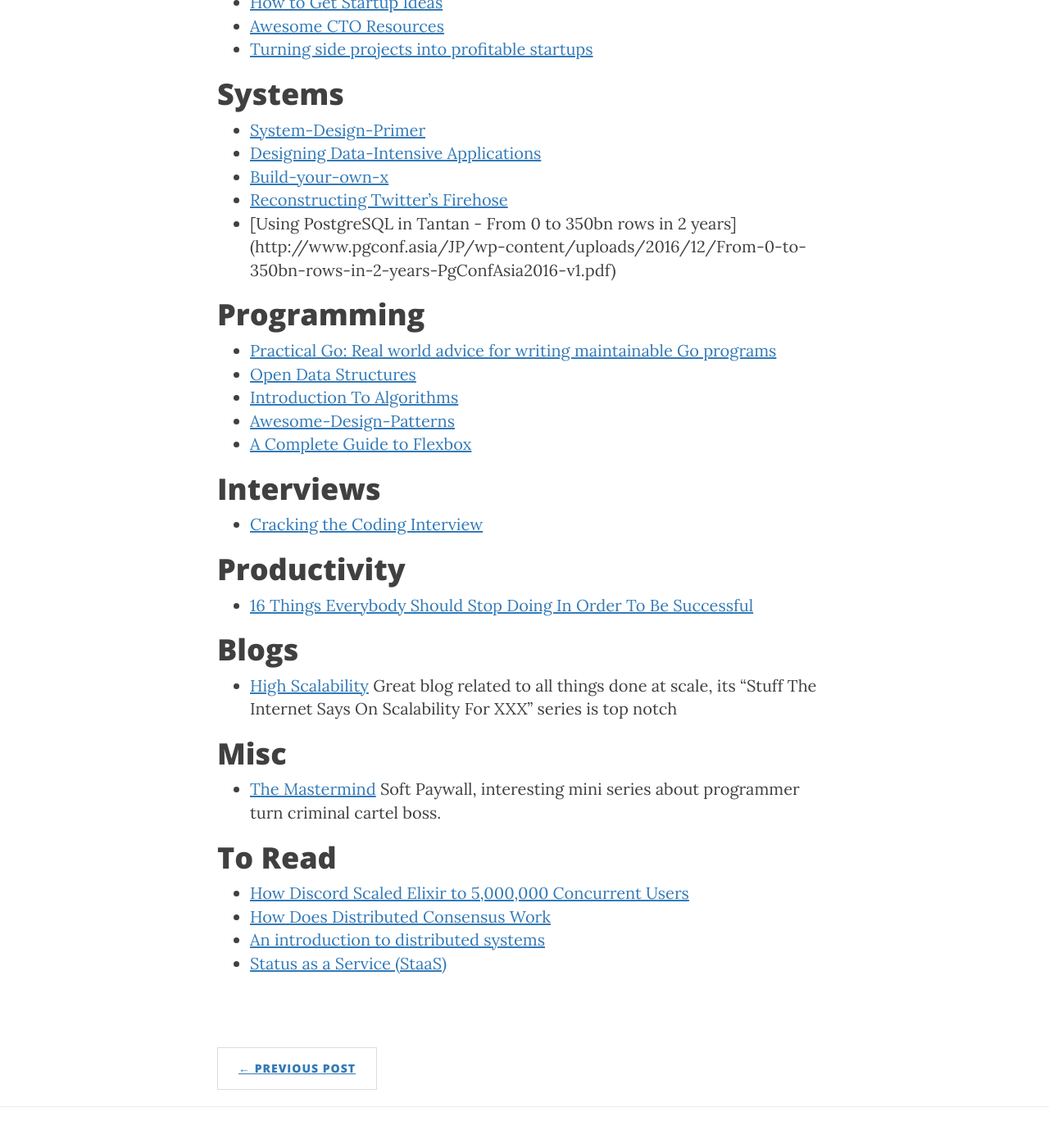
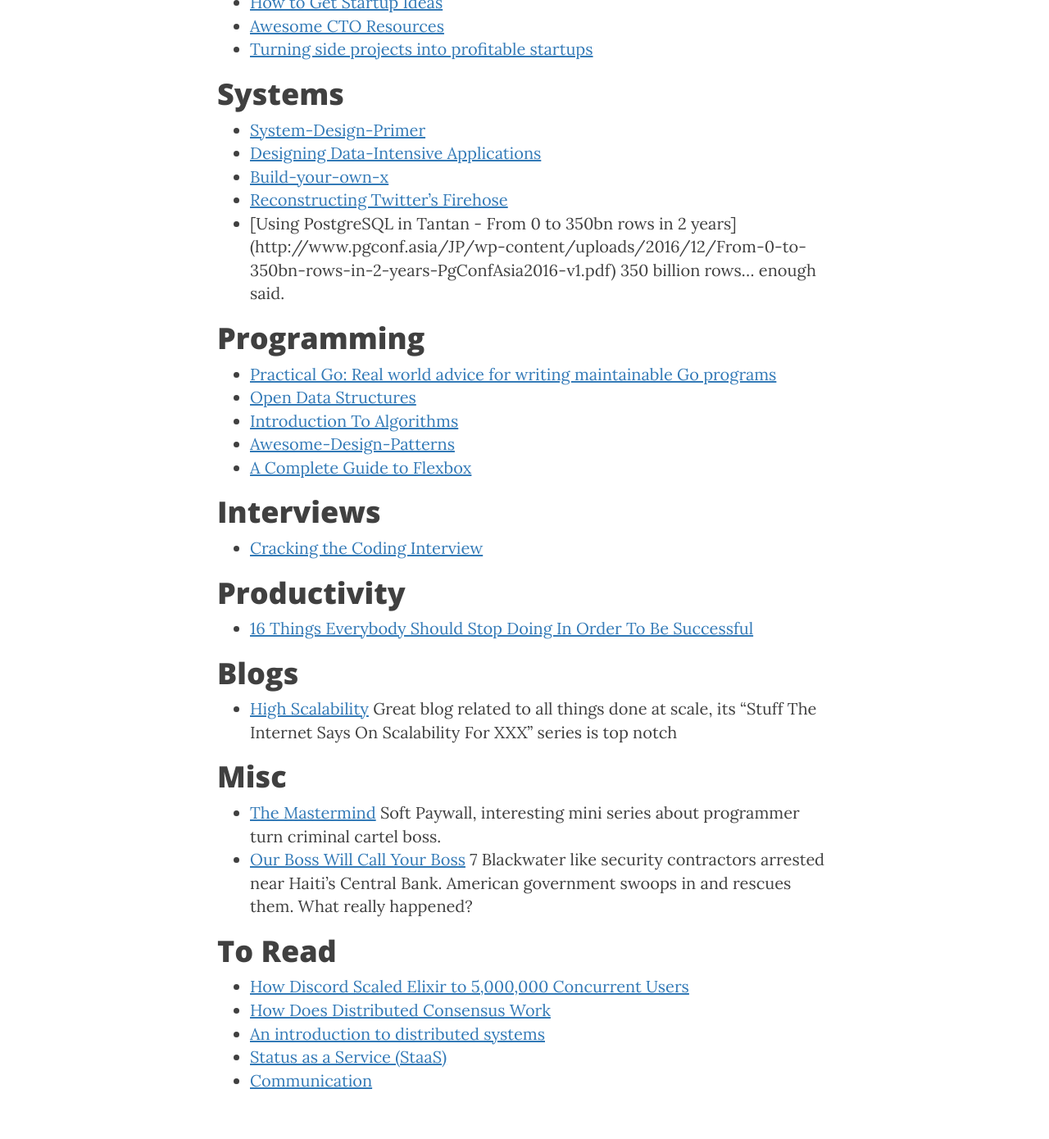
Before and after one commit to kwojcicki/kwojcicki.github.io, a Jekyll site: the page built from _posts/2019-02-27-READING-LIST.md, in a window 1280 px wide and 1400 px high, scrolled down 797 px. Shown: the top 1390 px of the window at 82% size. Built offline with Jekyll 4.4.1, drawn with Linux system fonts in a browser that asks for light colours; nearby versions of some CDN libraries.

Commit message:
updated list

```diff
--- a/_posts/2019-02-27-READING-LIST.md
+++ b/_posts/2019-02-27-READING-LIST.md
@@ -25,7 +25,7 @@
 * [Designing Data-Intensive Applications](http://puhonua.com/docs/DDIA.pdf)
 * [Build-your-own-x](https://github.com/danistefanovic/build-your-own-x)
 * [Reconstructing Twitter's Firehose](https://docs.google.com/document/d/1xVrPoNutyqTdQ04DXBEZW4ZW4A5RAQW2he7qIpTmG-M/preview)
-* [Using PostgreSQL in Tantan - From 0 to 350bn rows in 2 years] (http://www.pgconf.asia/JP/wp-content/uploads/2016/12/From-0-to-350bn-rows-in-2-years-PgConfAsia2016-v1.pdf)
+* [Using PostgreSQL in Tantan - From 0 to 350bn rows in 2 years] (http://www.pgconf.asia/JP/wp-content/uploads/2016/12/From-0-to-350bn-rows-in-2-years-PgConfAsia2016-v1.pdf) 350 billion rows... enough said.
 
 # Programming
 * [Practical Go: Real world advice for writing maintainable Go programs](http://puhonua.com/docs/DDIA.pdf)
@@ -45,9 +45,11 @@
 
 # Misc
 * [The Mastermind](https://longform.org/posts/the-mastermind) Soft Paywall, interesting mini series about programmer turn criminal cartel boss.
+* [Our Boss Will Call Your Boss](https://cepr.shorthandstories.com/haiti-contractors/index.html) 7 Blackwater like security contractors arrested near Haiti's Central Bank. American government swoops in and rescues them. What really happened?
 
 # To Read
 * [How Discord Scaled Elixir to 5,000,000 Concurrent Users](https://blog.discordapp.com/scaling-elixir-f9b8e1e7c29b)
 * [How Does Distributed Consensus Work](https://medium.com/s/story/lets-take-a-crack-at-understanding-distributed-consensus-dad23d0dc95)
 * [An introduction to distributed systems](https://github.com/aphyr/distsys-class)
 * [Status as a Service (StaaS)](https://www.eugenewei.com/blog/2019/2/19/status-as-a-service)
+* [Communication](https://ubiquity.acm.org/communication.cfm?volume=all)
```
